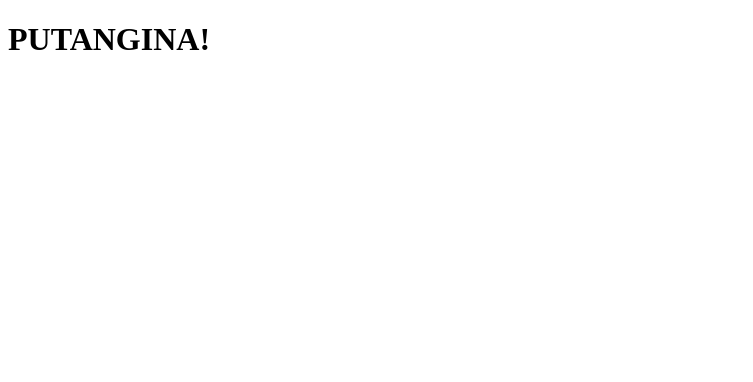
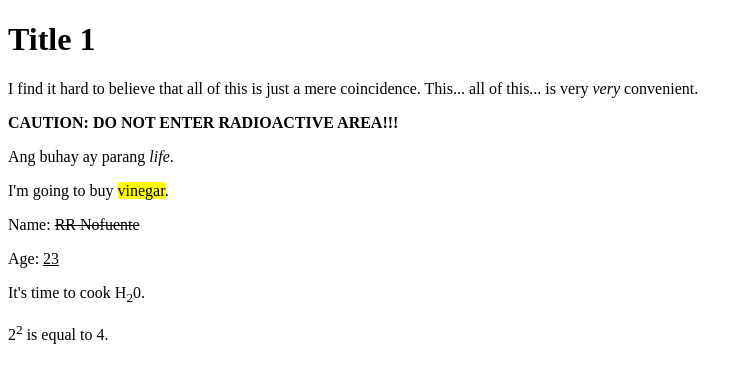
Before and after one commit to RRNofuente/top_projects, a plain HTML site: page index.html in a window 1280 px wide. Shown: the whole page, without its empty margins (0-753 px from the left). Drawn offline with Linux system fonts and the light colour scheme.

Commit message:
Edit index.html

```diff
--- a/index.html
+++ b/index.html
@@ -6,6 +6,17 @@
     <title>A Practice Webpage</title>
 </head>
 <body>
-    <h1>PUTANGINA!</h1>
+    <h1>Title 1</h1>
+    <p>I find it hard to believe that all of this is just a
+        mere coincidence. This... all of this... is very
+        <em>very</em> convenient.
+    </p>
+    <p><strong>CAUTION: DO NOT ENTER RADIOACTIVE AREA!!!</strong></p>
+    <P>Ang buhay ay parang <i>life</i>.</P>
+    <p>I'm going to buy <mark>vinegar</mark>.</p>
+    <p>Name: <del>RR Nofuente</del></p>
+    <p>Age: <ins>23</ins></p>
+    <p>It's time to cook H<sub>2</sub>0.</p>
+    <p>2<sup>2</sup> is equal to 4.</p>
 </body>
 </html>
```
